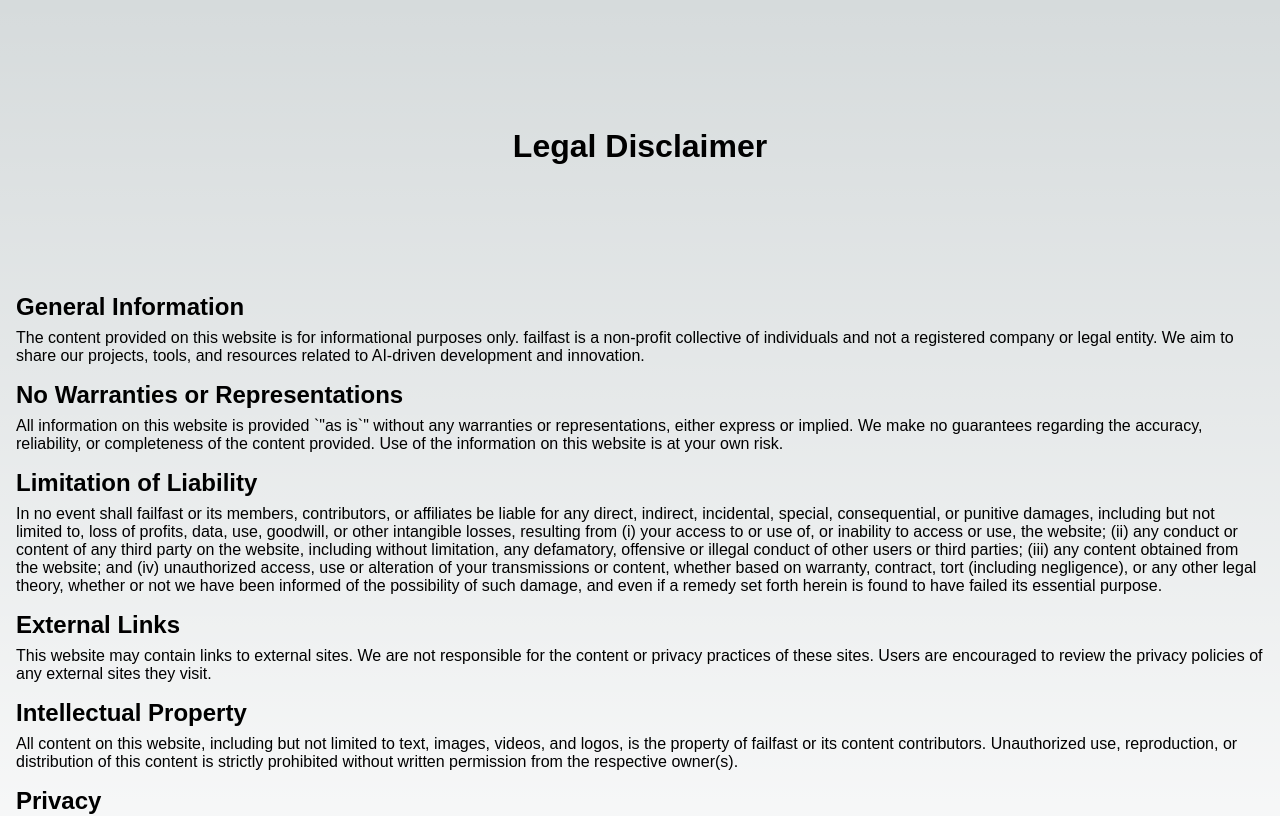
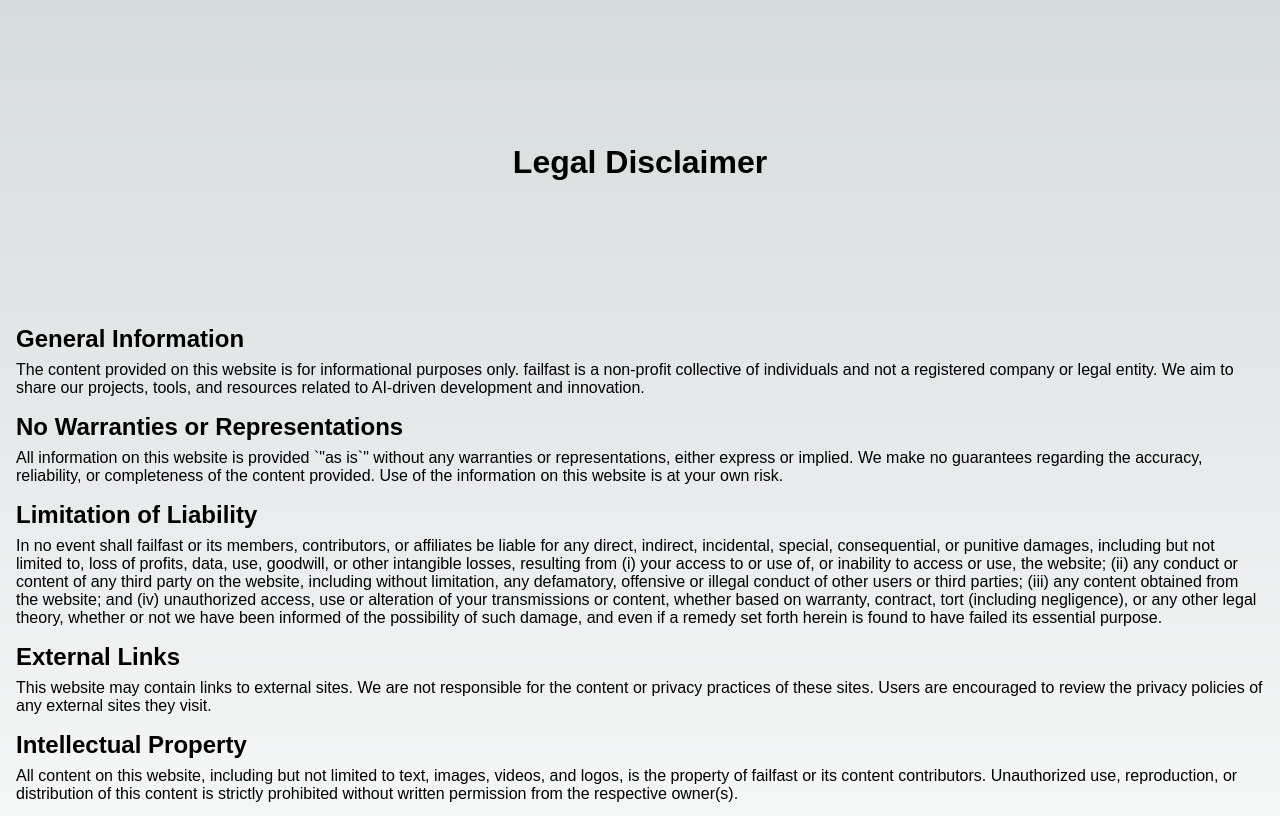
Before and after one commit to failfa-st/site, a Next.js app: page /legal in a window 1280 px wide. Shown: the top 816 px of the page. Built offline with nearby package versions, Linux system fonts and the light colour scheme.

Commit message:
feat: increased padding for main

```diff
--- a/src/styles/Home.module.css
+++ b/src/styles/Home.module.css
@@ -48,7 +48,7 @@
   align-items: center;
   flex-direction: column;
   position: relative;
-  padding: 7rem 0;
+  padding: 8rem 0;
 }
 
 .glitch1,
```
